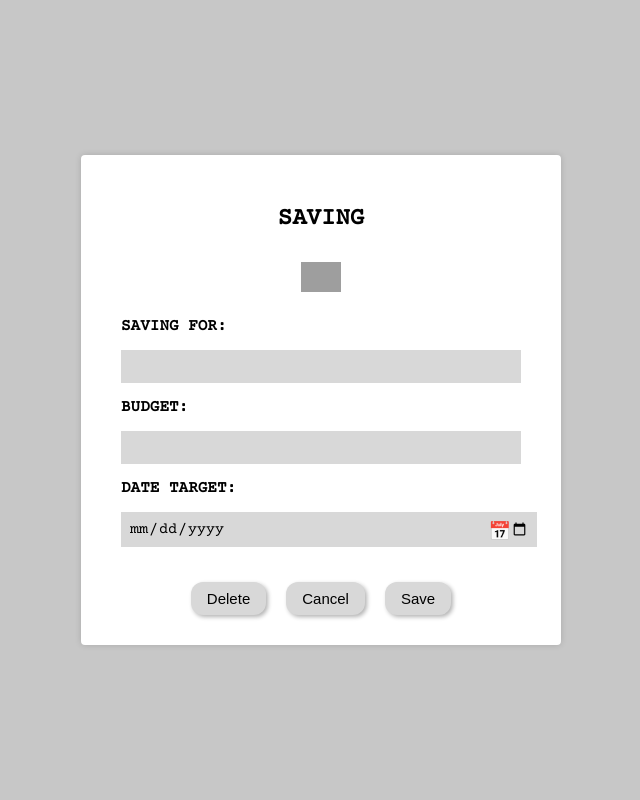
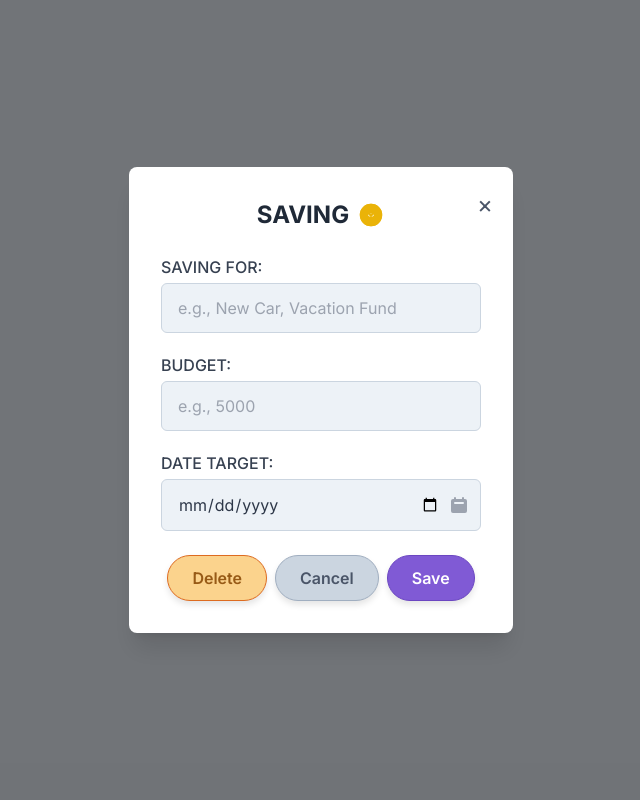
Before and after one commit to izzah488/group_assignment_CSC578, a PHP site: page /new_saving.html in a window 1280 px wide. Shown: the whole page, without its empty margins (319-959 px from the left). Run offline with PHP 8.4, Linux system fonts and the light colour scheme; some libraries are stand-ins or nearby versions; grey boxes are pictures that could not be loaded.

Commit message:
20th edit new saving

```diff
--- a/interface/new_saving.css
+++ b/interface/new_saving.css
@@ -1,88 +1,134 @@
+/* Base body styles */
 body {
-  margin: 0;
-  padding: 0;
-  font-family: 'Courier Prime', monospace;
-  background-color: #c7c7c7;
-}
-
-.form-container {
+  font-family: 'Inter', sans-serif;
+  background-color: #e2e8f0; /* Light gray background */
   display: flex;
   justify-content: center;
   align-items: center;
-  height: 100vh;
+  min-height: 100vh;
+  margin: 0;
+  overflow: hidden; /* Prevent scrolling on the body when modal is open */
 }
 
-.form-box {
-  background: white;
-  padding: 30px 40px;
-  border-radius: 4px;
-  text-align: center;
-  box-shadow: 0 0 6px rgba(0, 0, 0, 0.15);
-  min-width: 400px;
+/* Input field styles */
+.custom-input {
+  background-color: #edf2f7; /* Lighter gray background */
+  border: 1px solid #cbd5e0;
+  padding: 0.75rem 1rem;
+  border-radius: 0.375rem;
+  width: 100%;
+  font-size: 1rem;
+  color: #2d3748;
+  transition: border-color 0.2s ease-in-out, box-shadow 0.2s ease-in-out;
 }
 
-.icon {
-  width: 40px;
-  margin: 10px 0 20px;
+.custom-input:focus {
+  outline: none;
+  border-color: #805ad5;
+  box-shadow: 0 0 0 3px rgba(128, 90, 213, 0.3);
 }
 
-form {
-  display: flex;
-  flex-direction: column;
-  gap: 15px;
+/* Button base style */
+.btn {
+  padding: 0.6rem 1.5rem;
+  border-radius: 9999px;
+  font-weight: 600;
+  transition: all 0.2s ease-in-out;
+  box-shadow: 0 4px 6px rgba(0, 0, 0, 0.1);
+  white-space: nowrap;
+  cursor: pointer;
 }
 
-label {
-  text-align: left;
-  font-weight: bold;
-  font-size: 16px;
+/* Delete button */
+.btn-delete {
+  background-color: #fbd38d;
+  color: #975a16;
+  border: 1px solid #dd6b20;
 }
 
-input[type="text"],
-input[type="number"],
-input[type="date"] {
-  padding: 8px;
-  border: none;
-  background-color: #d8d8d8;
-  font-family: 'Courier Prime', monospace;
-  font-size: 15px;
+.btn-delete:hover {
+  background-color: #dd6b20;
+  color: white;
+  box-shadow: 0 6px 8px rgba(0, 0, 0, 0.15);
+  transform: translateY(-2px);
 }
 
-.date-input-wrapper {
-  position: relative;
+/* Cancel button */
+.btn-cancel {
+  background-color: #cbd5e0;
+  color: #4a5568;
+  border: 1px solid #a0aec0;
 }
 
-.date-input-wrapper input[type="date"] {
-  width: 100%;
+.btn-cancel:hover {
+  background-color: #a0aec0;
+  color: #2d3748;
+  box-shadow: 0 6px 8px rgba(0, 0, 0, 0.15);
+  transform: translateY(-2px);
 }
 
-.calendar-icon {
-  position: absolute;
-  right: 10px;
-  top: 8px;
-  pointer-events: none;
-  font-size: 18px;
-  color: #333;
+/* Save button */
+.btn-save {
+  background-color: #805ad5;
+  color: white;
+  border: 1px solid #6b46c1;
 }
 
-.buttons {
+.btn-save:hover {
+  background-color: #6b46c1;
+  box-shadow: 0 6px 8px rgba(0, 0, 0, 0.15);
+  transform: translateY(-2px);
+}
+
+/* Modal overlay */
+.modal-overlay {
+  position: fixed;
+  top: 0;
+  left: 0;
+  width: 100%;
+  height: 100%;
+  background-color: rgba(0, 0, 0, 0.5);
   display: flex;
   justify-content: center;
-  gap: 20px;
-  margin-top: 20px;
+  align-items: center;
+  z-index: 1000;
+  opacity: 0;
+  visibility: hidden;
+  transition: opacity 0.3s ease-in-out, visibility 0.3s ease-in-out;
 }
 
-.btn {
-  padding: 8px 16px;
-  border: none;
-  border-radius: 12px;
-  background-color: #d8d8d8;
-  box-shadow: 2px 2px 4px rgba(0, 0, 0, 0.3);
-  cursor: pointer;
-  font-size: 15px;
-  transition: background-color 0.2s ease;
+.modal-overlay.show {
+  opacity: 1;
+  visibility: visible;
 }
 
-.btn:hover {
-  background-color: #bbb;
+/* Modal content animation */
+.modal-content {
+  position: relative;
+  transform: translateY(-20px);
+  transition: transform 0.3s ease-in-out;
 }
+
+.modal-overlay.show .modal-content {
+  transform: translateY(0);
+}
+
+/* Close button */
+.close-button {
+  position: absolute;
+  top: 0.75rem;
+  right: 0.75rem;
+  background: none;
+  border: none;
+  font-size: 1.5rem;
+  color: #4a5568;
+  cursor: pointer;
+  padding: 0.5rem;
+  border-radius: 50%;
+  transition: background-color 0.2s, transform 0.2s;
+}
+
+.close-button:hover {
+  background-color: #e2e8f0;
+  transform: rotate(90deg);
+}
--- a/interface/new_saving.html
+++ b/interface/new_saving.html
@@ -1,38 +1,199 @@
 <!DOCTYPE html>
 <html lang="en">
 <head>
-  <meta charset="UTF-8" />
-  <meta name="viewport" content="width=device-width, initial-scale=1.0" />
-  <title>Saving Form</title>
-  <link rel="stylesheet" href="new_saving.css" />
-  <link href="https://fonts.googleapis.com/css2?family=Courier+Prime&display=swap" rel="stylesheet">
+    <meta charset="UTF-8">
+    <meta name="viewport" content="width=device-width, initial-scale=1.0">
+    <title>Saving - Money Mate</title>
+    <!-- Tailwind CSS CDN -->
+    <script src="https://cdn.tailwindcss.com"></script>
+    <!-- Google Fonts - Inter -->
+    <link href="https://fonts.googleapis.com/css2?family=Inter:wght@300;400;500;600;700&display=swap" rel="stylesheet">
+    <style>
+        body {
+            font-family: 'Inter', sans-serif;
+            background-color: #e2e8f0; /* Light gray background */
+            display: flex;
+            justify-content: center;
+            align-items: center;
+            min-height: 100vh;
+            margin: 0;
+            overflow: hidden; /* Prevent scrolling on the body when modal is open */
+        }
+        /* Custom styles for the input fields */
+        .custom-input {
+            background-color: #edf2f7; /* Lighter gray for input background */
+            border: 1px solid #cbd5e0; /* Light border */
+            padding: 0.75rem 1rem;
+            border-radius: 0.375rem; /* Rounded corners */
+            width: 100%;
+            font-size: 1rem;
+            color: #2d3748; /* Dark text color */
+            transition: border-color 0.2s ease-in-out, box-shadow 0.2s ease-in-out; /* Smooth transition for focus */
+        }
+        .custom-input:focus {
+            outline: none;
+            border-color: #805ad5; /* Purple border on focus */
+            box-shadow: 0 0 0 3px rgba(128, 90, 213, 0.3); /* Subtle purple glow on focus */
+        }
+
+        /* Custom button styles */
+        .btn {
+            padding: 0.6rem 1.5rem; /* Reduced padding for smaller buttons */
+            border-radius: 9999px; /* Fully rounded */
+            font-weight: 600;
+            transition: all 0.2s ease-in-out;
+            box-shadow: 0 4px 6px rgba(0, 0, 0, 0.1);
+            white-space: nowrap; /* Prevent text wrapping inside buttons */
+            cursor: pointer; /* Indicate it's clickable */
+        }
+        .btn-delete {
+            background-color: #fbd38d; /* Soft orange */
+            color: #975a16; /* Darker orange text */
+            border: 1px solid #dd6b20;
+        }
+        .btn-delete:hover {
+            background-color: #dd6b20; /* Deeper orange on hover */
+            color: white;
+            box-shadow: 0 6px 8px rgba(0, 0, 0, 0.15);
+            transform: translateY(-2px); /* Slight lift on hover */
+        }
+        .btn-cancel {
+            background-color: #cbd5e0; /* Gray */
+            color: #4a5568; /* Dark gray text */
+            border: 1px solid #a0aec0;
+        }
+        .btn-cancel:hover {
+            background-color: #a0aec0;
+            color: #2d3748;
+            box-shadow: 0 6px 8px rgba(0, 0, 0, 0.15);
+            transform: translateY(-2px);
+        }
+        .btn-save {
+            background-color: #805ad5; /* Purple */
+            color: white;
+            border: 1px solid #6b46c1;
+        }
+        .btn-save:hover {
+            background-color: #6b46c1; /* Darker purple on hover */
+            box-shadow: 0 6px 8px rgba(0, 0, 0, 0.15);
+            transform: translateY(-2px);
+        }
+
+        /* Modal specific styles */
+        .modal-overlay {
+            position: fixed;
+            top: 0;
+            left: 0;
+            width: 100%;
+            height: 100%;
+            background-color: rgba(0, 0, 0, 0.5); /* Semi-transparent black overlay */
+            display: flex;
+            justify-content: center;
+            align-items: center;
+            z-index: 1000;
+            opacity: 0;
+            visibility: hidden;
+            transition: opacity 0.3s ease-in-out, visibility 0.3s ease-in-out;
+        }
+        .modal-overlay.show {
+            opacity: 1;
+            visibility: visible;
+        }
+        .modal-content {
+            position: relative;
+            transform: translateY(-20px); /* Initial slight offset for animation */
+            transition: transform 0.3s ease-in-out;
+        }
+        .modal-overlay.show .modal-content {
+            transform: translateY(0); /* Slide into place */
+        }
+        .close-button {
+            position: absolute;
+            top: 0.75rem;
+            right: 0.75rem;
+            background: none;
+            border: none;
+            font-size: 1.5rem;
+            color: #4a5568;
+            cursor: pointer;
+            padding: 0.5rem;
+            border-radius: 50%;
+            transition: background-color 0.2s, transform 0.2s;
+        }
+        .close-button:hover {
+            background-color: #e2e8f0;
+            transform: rotate(90deg); /* Spin on hover */
+        }
+    </style>
 </head>
 <body>
-  <div class="form-container">
-    <div class="form-box">
-      <h2>SAVING</h2>
-      <img src="https://img.icons8.com/emoji/48/coin-emoji.png" alt="Saving Icon" class="icon" />
 
-      <form>
-        <label for="saving-for">SAVING FOR:</label>
-        <input type="text" id="saving-for" />
+    <!-- Modal Overlay -->
+    <div id="savingModal" class="modal-overlay show">
+        <div class="bg-white p-6 md:p-8 rounded-lg shadow-xl w-full max-w-sm modal-content">
+            <!-- Close Button -->
+            <button class="close-button" onclick="closeModal()">
+                &times;
+            </button>
 
-        <label for="budget">BUDGET:</label>
-        <input type="number" id="budget" />
+            <h1 class="text-2xl font-bold text-center text-gray-800 mb-6 flex items-center justify-center">
+                SAVING
+                <!-- Stack of Coins icon (SVG) -->
+                <svg class="w-7 h-7 ml-2 text-yellow-500" fill="currentColor" viewBox="0 0 20 20">
+                    <path fill-rule="evenodd" d="M10 18a8 8 0 100-16 8 8 0 000 16zM6.293 9.293a1 1 0 011.414 0L10 11.586l2.293-2.293a1 1 0 111.414 1.414l-3 3a1 1 0 01-1.414 0l-3-3a1 1 0 010-1.414zM10 5a1 1 0 011 1v2a1 1 0 11-2 0V6a1 1 0 011-1z" clip-rule="evenodd" />
+                    <path fill-rule="evenodd" d="M10 18a8 8 0 100-16 8 8 0 000 16zm-1-9a1 1 0 000 2h2a1 1 0 100-2H9z" clip-rule="evenodd" />
+                </svg>
+            </h1>
 
-        <label for="date-target">DATE TARGET:</label>
-        <div class="date-input-wrapper">
-          <input type="date" id="date-target" />
-          <span class="calendar-icon">📅</span>
+            <div class="space-y-5 mb-6">
+                <div>
+                    <label for="savingFor" class="block text-gray-700 text-base font-medium mb-1">SAVING FOR:</label>
+                    <input type="text" id="savingFor" name="savingFor" class="custom-input" placeholder="e.g., New Car, Vacation Fund">
+                </div>
+                <div>
+                    <label for="budget" class="block text-gray-700 text-base font-medium mb-1">BUDGET:</label>
+                    <input type="number" id="budget" name="budget" class="custom-input" placeholder="e.g., 5000">
+                </div>
+                <div>
+                    <label for="dateTarget" class="block text-gray-700 text-base font-medium mb-1">DATE TARGET:</label>
+                    <div class="relative">
+                        <input type="date" id="dateTarget" name="dateTarget" class="custom-input pr-10">
+                        <!-- Calendar icon (using SVG) -->
+                        <div class="absolute inset-y-0 right-0 pr-3 flex items-center pointer-events-none">
+                            <svg class="h-5 w-5 text-gray-400" fill="currentColor" viewBox="0 0 20 20">
+                                <path fill-rule="evenodd" d="M6 2a1 1 0 00-1 1v1H4a2 2 0 00-2 2v10a2 2 0 002 2h12a2 2 0 002-2V6a2 2 0 00-2-2h-1V3a1 1 0 10-2 0v1H7V3a1 1 0 00-1-1zm0 5a1 1 0 000 2h8a1 1 0 100-2H6z" clip-rule="evenodd" />
+                            </svg>
+                        </div>
+                    </div>
+                </div>
+            </div>
+
+            <div class="flex justify-center space-x-2">
+                <button class="btn btn-delete">Delete</button>
+                <button class="btn btn-cancel">Cancel</button>
+                <button class="btn btn-save">Save</button>
+            </div>
         </div>
+    </div>
 
-        <div class="buttons">
-          <button type="button" class="btn delete">Delete</button>
-          <button type="reset" class="btn cancel">Cancel</button>
-          <button type="submit" class="btn save">Save</button>
-        </div>
-      </form>
-    </div>
-  </div>
+    <script>
+        // Function to close the modal
+        function closeModal() {
+            const modal = document.getElementById('savingModal');
+            modal.classList.remove('show');
+            // Optionally, you might want to redirect or do something else after closing
+            // For now, it just hides the modal.
+        }
+
+        // To make it appear as a pop-up on page load, the 'show' class is already added to the modal-overlay div.
+        // If you want to trigger it with a button, you would remove 'show' from the HTML and add a function like:
+        /*
+        function openModal() {
+            const modal = document.getElementById('savingModal');
+            modal.classList.add('show');
+        }
+        */
+    </script>
+
 </body>
 </html>
```
